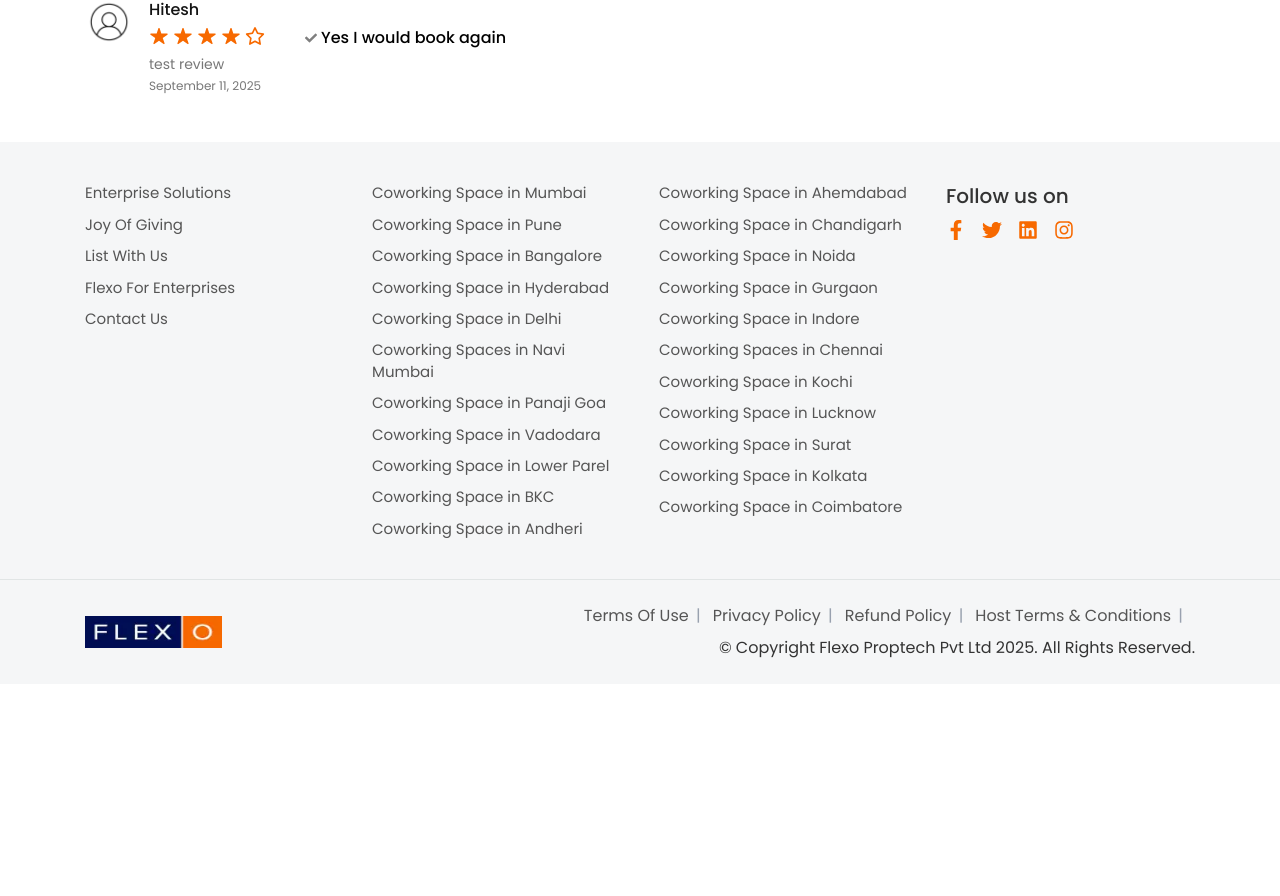
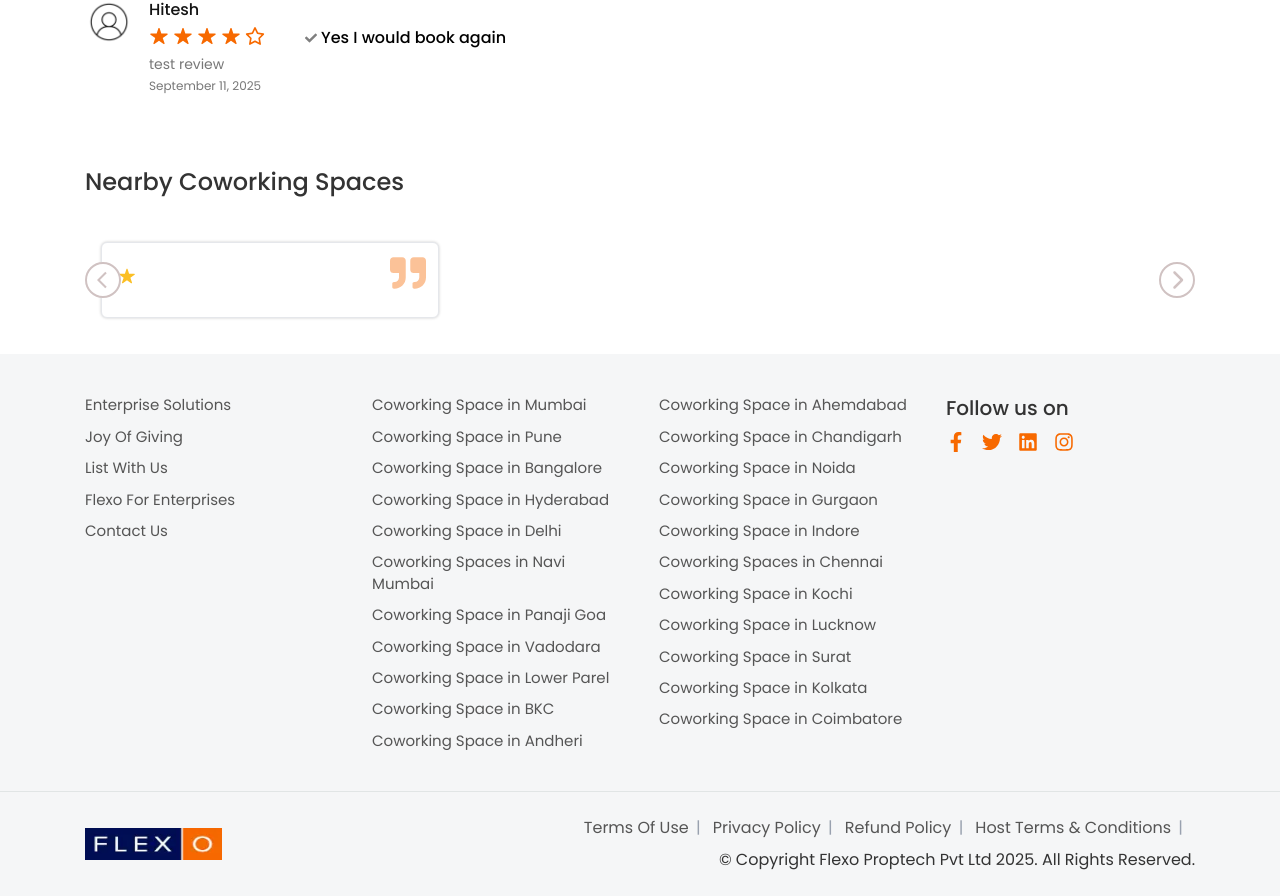
Before and after one commit to hk-img/flexoNextWeb, a Next.js app: page /detail in a window 1280 px wide. Shown: the part 3126-4022 px from the top of the page. Before the commit the page ends 3810 px from the top, so only its background shows below. Built offline with nearby package versions, Linux system fonts and the light colour scheme.

Commit message:
home page changes

```diff
--- a/src/components/frontend/auth/Auth.jsx
+++ b/src/components/frontend/auth/Auth.jsx
@@ -99,7 +99,7 @@ const Auth = ({ isOpen, setIsOpen }) => {
             </button>
             <button className="flex-1 border border-[#dbdbdb] rounded-md py-1 flex items-center justify-center gap-2">
               <Svg name="mail" className="size-4 text-black"/>
-              <span> Mail</span>
+              <span className='text-sm'> Mail</span>
             </button>
           </div>
 
--- a/src/components/frontend/detail/Detail.jsx
+++ b/src/components/frontend/detail/Detail.jsx
@@ -3,6 +3,7 @@ import Svg from '@/components/svg'
 import Image from 'next/image'
 import React from 'react'
 import { useEffect, useState } from "react";
+import EmblaCarousel from "../emblaCarousel/EmblaCarousel";
 
 const Detail = () => {
   const [isFixed, setIsFixed] = useState(false);
@@ -512,6 +513,54 @@ const Detail = () => {
           </div>
         </div>
       </section>
+
+      <section className="max-w-6xl xl:px-[21px] lg:px-10 md:px-6 px-6 mx-auto py-6">
+        <h2 className="md:text-2xl text-xl font-medium text-[#333] mb-8">
+          Nearby Coworking Spaces
+        </h2>
+        <div>
+            <EmblaCarousel  options={{ loop: true, autoplay: false, showButton: true, align: "start" }} >
+
+              <div
+
+                className="embla__slide shrink-0 md:px-4 basis-[100%] sm:basis-[50%] md:basis-[50%] lg:basis-[33.3%] xl:basis-[33.3%] py-3"
+              >
+                <div className=" group border border-gray-200 rounded-md shadow-[0_0_3px_#cbcbcb] p-4 relative bg-white hover:transform hover:translate-y-[-10px] transition-all duration-500">
+                  <span className="absolute top-3 right-3 text-[#f76900] text-4xl font-bold opacity-40">
+                    <Svg name="quots" className="size-9" />
+                  </span>
+
+                  <div className="flex items-center gap-3 mb-4">
+
+                    <div className="space-y-1">
+                      <h5 className="font-medium text-[17px] text-black">
+
+                      </h5>
+                      <p className="font-medium text-[15px] text-black">
+
+                      </p>
+                      <p
+                        className="text-xs font-bold text-[#cd854f]"
+
+                      >
+
+                      </p>
+                      <div className="flex items-center mt-2 text-[#fbbf24]">
+
+                          <Svg  name="star" className="size-4.5" />
+
+                      </div>
+                    </div>
+                  </div>
+
+                  <p className="text-[#777] text-sm line-clamp-5 group-hover:line-clamp-none transition-all duration-500 cursor-default">
+
+                  </p>
+                </div>
+              </div>
+          </EmblaCarousel>
+        </div>
+      </section>
     </>
   )
 }
--- a/src/components/frontend/explorePopup/ExplorePopup.jsx
+++ b/src/components/frontend/explorePopup/ExplorePopup.jsx
@@ -32,10 +32,10 @@ const ExplorePopup = ({ isOpen, setIsOpen }) => {
       <div className="fixed inset-0 bg-black/40" aria-hidden="true" />
 
       {/* Centered content */}
-      <div className="fixed inset-0 flex  items-center justify-center p-4">
-        <DialogPanel className="w-full max-w-3xl rounded-sm bg-white p-8 relative overflow-y-auto h-full [&::-webkit-scrollbar]:w-[10px] [&::-webkit-scrollbar-thumb]:bg-[#c5c4c4] [&::-webkit-scrollbar-track]:bg-[#f1f1f1]">
-           <div className="pb-4 flex items-center justify-between">
-            <DialogTitle className="text-xl font-medium">
+      <div className="fixed inset-0 flex  items-center justify-center px-4">
+        <DialogPanel className="w-full max-w-3xl rounded-[11px] bg-white p-6 relative overflow-y-auto h-full [&::-webkit-scrollbar]:w-[10px] [&::-webkit-scrollbar-thumb]:bg-[#c5c4c4] [&::-webkit-scrollbar-track]:bg-[#f1f1f1]">
+           <div className="pb-6 flex items-center justify-between">
+            <DialogTitle className="text-lg font-semibold">
               Get Quotes
             </DialogTitle>
             <button
@@ -45,7 +45,7 @@ const ExplorePopup = ({ isOpen, setIsOpen }) => {
               <Svg name="close" className="size-5" />
             </button>
           </div>
-          <div className="px-4 py-3 bg-[#f4f4f4] mb-6">
+          <div className="px-5 py-[10px] bg-[#f4f4f4] mb-6">
             <p className="text-[#000000de]  text-[13px]">
               Our workspace advisor will get in touch to help you with your requirement.
             </p>
@@ -146,7 +146,7 @@ const ExplorePopup = ({ isOpen, setIsOpen }) => {
                     <ErrorMessage name="seats" component="div" className="font-medium text-[10px] text-[#dc3545] mt-1 absolute -bottom-4 left-0" />
                   </div>
                 </div>
-                <div className="border-b pb-6 border-[#dbdbdb]">
+                <div className="border-b pb-4 border-[#dbdbdb]">
                   <button
                     type="submit"
                     disabled={isSubmitting}
@@ -159,11 +159,10 @@ const ExplorePopup = ({ isOpen, setIsOpen }) => {
             )}
           </Formik>
 
-          <p className="mt-6 text-xs text-gray-500 text-center">
-            After you submit a workspace enquiry, we may share your details with workspace providers
-            to follow up on your enquiry. Please read our{" "}
-            <a href="#" className="text-[#f76900] underline">
-              Privacy Policy </a> for details of how we process information.
+          <p className="mt-4 pb-5 px-5 text-balance text-[11px] text-[#000000de] text-center">
+            After you submit a workspace enquiry to us, we may share your details with workspace providers, who may contact you to follow up on your enquiry." Please read our
+            <a href="#" className="text-[#f76900]">
+              Privacy Policy </a> for details of how we process the information.
           </p>
         </DialogPanel>
       </div>
--- a/src/components/frontend/home/CoworkingSpaces.jsx
+++ b/src/components/frontend/home/CoworkingSpaces.jsx
@@ -79,7 +79,7 @@ const CoworkingSpaces = () => {
                               loading="lazy"
                             />
 
-                            <div className="absolute bottom-1 left-1 text-white font-semibold text-2xl  px-2 py-1 rounded-md">
+                            <div className="absolute bottom-1 left-1 text-white font-medium text-2xl  px-2 py-1 rounded-md">
                               {city.name}
                             </div>
                           </div>
--- a/src/components/frontend/home/TrustedCompanies.jsx
+++ b/src/components/frontend/home/TrustedCompanies.jsx
@@ -31,7 +31,7 @@ const TrustedCompanies = () => {
     <section className="py-10 bg-white">
       <div className="max-w-6xl mx-auto text-center px-4 xl:px-[21px] lg:px-10 md:px-6">
         {/* Heading */}
-        <h2 className="md:text-[32px] text-xl font-medium text-center text-[#333] mb-8">
+        <h2 className="md:text-[32px] text-xl font-medium text-center text-[#333] mb-6">
           Trusted By Leading Companies in India
         </h2>
 
```
Lines whose indentation alone changed are shown as unchanged.
